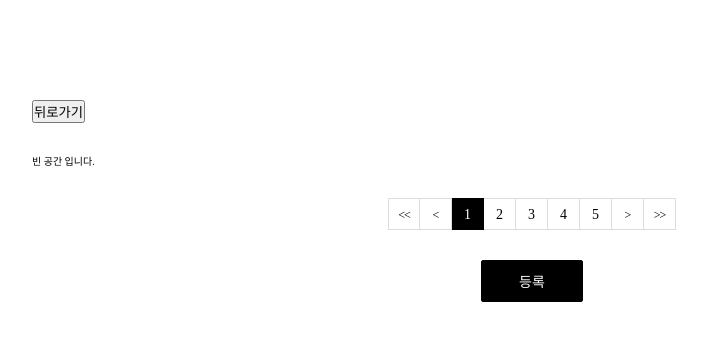
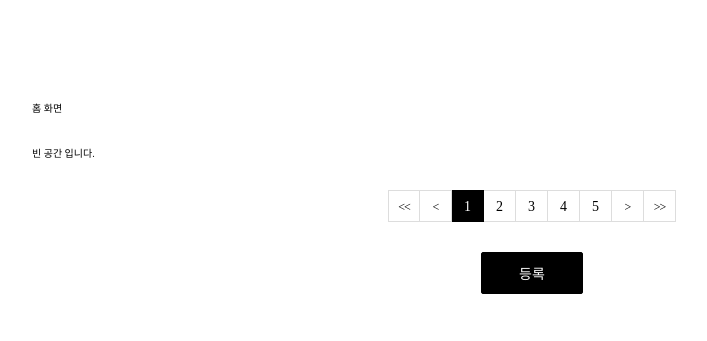
Before and after one commit to sungb0131/Assertive, a Django app: template templates/list.html in a window 1280 px wide. Shown: the top 341 px of the page, without its empty margins (108-815 px from the left). Run offline with Django 4.2, Linux system fonts and the light colour scheme; the template is opened without the code that fills it, so the values that code supplies are empty; parts of the project's set-up code (start-up, migrations or seed data) failed here and were passed over.

Commit message:
Update list.html

```diff
--- a/templates/list.html
+++ b/templates/list.html
@@ -10,7 +10,7 @@
 <body>
 <div class="board_wrap">
     <div>
-        <button onclick="history.back()">뒤로가기</button>
+        <a href="#" class="myButton">홈 화면</a>
     </div>
     <div class="board_title">
         <strong>{{ board_type.name }}</strong>
```
